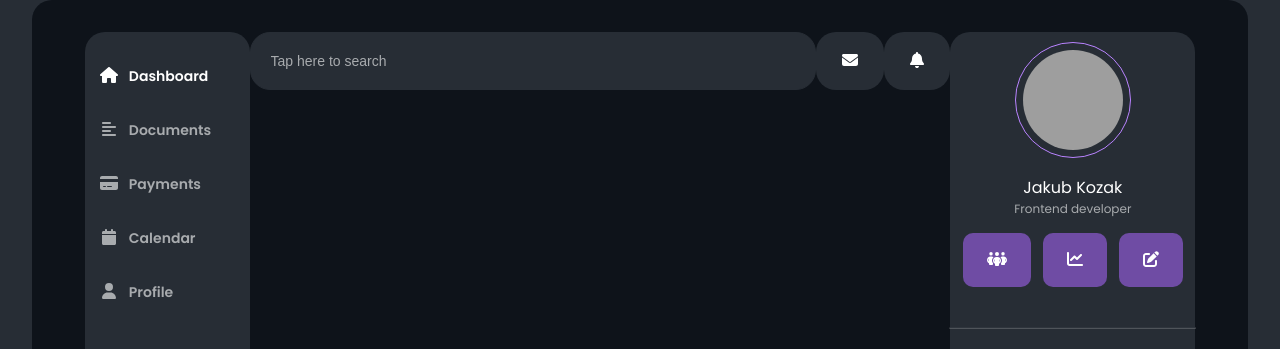
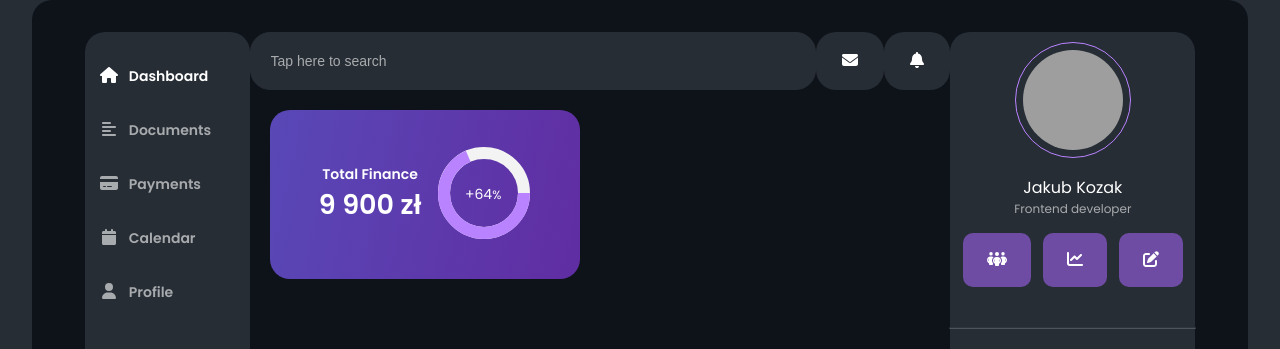
Before and after one commit to Meph384/FinanceDashboard, an Angular app: page / in a window 1280 px wide. Shown: the top 349 px of the page. Built offline with nearby package versions, Linux system fonts and the light colour scheme; grey boxes are pictures that could not be loaded.

Commit message:
new: total widget component

```diff
--- a/src/app/app.component.html
+++ b/src/app/app.component.html
@@ -3,4 +3,5 @@
   <app-top-nav-menu></app-top-nav-menu>
   <app-profile-view></app-profile-view>
   <app-upgrade-to-pro></app-upgrade-to-pro>
+  <app-total-widget [widgetType]="'total-finance'"></app-total-widget>
 </div>
--- a/src/app/app.module.ts
+++ b/src/app/app.module.ts
@@ -7,6 +7,7 @@ import { FontAwesomeModule } from '@fortawesome/angular-fontawesome';
 import { TopNavMenuComponent } from './top-nav-menu/top-nav-menu.component';
 import { ProfileViewComponent } from './profile-view/profile-view.component';
 import { UpgradeToProComponent } from './upgrade-to-pro/upgrade-to-pro.component';
+import { TotalWidgetComponent } from './total-widget/total-widget.component';
 
 @NgModule({
   declarations: [
@@ -14,7 +15,8 @@ import { UpgradeToProComponent } from './upgrade-to-pro/upgrade-to-pro.component
     NavMenuComponent,
     TopNavMenuComponent,
     ProfileViewComponent,
-    UpgradeToProComponent
+    UpgradeToProComponent,
+    TotalWidgetComponent
   ],
   imports: [
     BrowserModule,
--- /dev/null
+++ b/src/app/total-widget/total-widget.component.html
@@ -0,0 +1,19 @@
+<div class="widget-container">
+  <div [ngClass]="widgetType">
+    <p>Total Finance</p>
+    <p>9 900 zł</p>
+  </div>
+  <div>
+    <div class="box">
+      <div class="percent">
+        <svg>
+          <circle cx="40" cy="40" r="40"></circle>
+          <circle cx="40" cy="40" r="40"></circle>
+        </svg>
+        <div class="number">
+          <p>+64<span>%</span></p>
+        </div>
+      </div>
+    </div>
+  </div>
+</div>
--- /dev/null
+++ b/src/app/total-widget/total-widget.component.scss
@@ -0,0 +1,104 @@
+@import "../../styles/styles.scss";
+
+:host {
+  grid-area: total-finance;
+}
+
+.widget-container {
+  display: flex;
+  justify-content: space-evenly;
+  background: $purple-gradient;
+  -webkit-border-radius: 20px;
+  -moz-border-radius: 20px;
+  border-radius: 20px;
+  margin: 20px;
+  padding: 35px;
+
+  .total-finance {
+    display: flex;
+    flex-direction: column;
+    justify-content: center;
+    align-items: center;
+
+    p {
+      font-family: "Poppins", serif;
+      font-style: normal;
+      font-weight: 600;
+      font-size: 27px;
+      line-height: 40px;
+      color: $text-color;
+      margin: 0;
+
+      &:first-child {
+        font-size: 14px;
+        line-height: 21px;
+      }
+    }
+  }
+
+  .box {
+    position: relative;
+    display: flex;
+    justify-content: center;
+    align-items: center;
+    flex-direction: column;
+
+    .percent {
+      position: relative;
+
+      svg {
+        position: relative;
+        width: 95px;
+        height: 95px;
+
+        circle {
+          fill: none;
+          stroke-width: 12;
+          stroke: #000;
+          transform: translate(8px, 8px);
+          stroke-dasharray: 280;
+          stroke-dashoffset: 280;
+
+          &:nth-child(1) {
+            stroke-dashoffset: 0;
+            stroke: #f3f3f3;
+          }
+
+          &:nth-child(2) {
+            stroke-dashoffset: calc(300 - (300 * 64) / 100);
+            stroke: $border-color;
+          }
+        }
+      }
+
+      .number {
+        position: absolute;
+        top: 0;
+        left: 0;
+        width: 100%;
+        height: 100%;
+        display: flex;
+        justify-content: center;
+        align-items: center;
+        color: #999;
+
+        p {
+          font-size: 14px;
+          font-family: "Poppins", sans-serif;
+          color: $text-color;
+
+          span {
+            font-size: 12px
+          }
+        }
+      }
+    }
+
+    .text {
+      padding: 10px 0 0;
+      color: #999;
+      font-weight: 700;
+      letter-spacing: 1px;
+    }
+  }
+}
```
Also changed, not shown: src/app/total-widget/total-widget.component.ts (added, +10 -0 lines), 1 other file (tests, documents, lock files or other folders).
